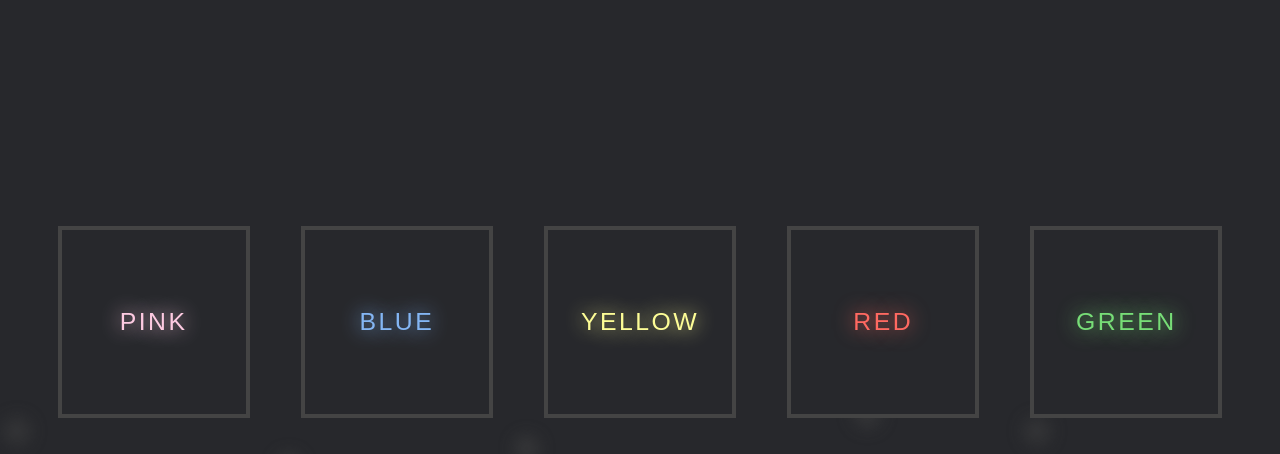
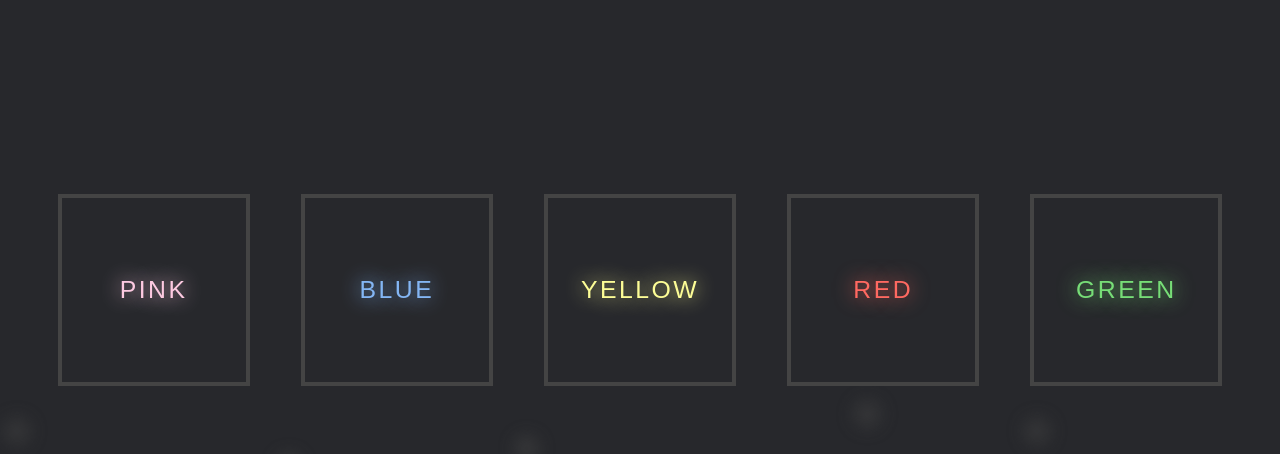
Before and after one commit to AB-Flies/colors-minigame, a plain HTML site: page index.html in a window 1280 px wide. Shown: the part 78-532 px from the top of the page. Drawn offline with Linux system fonts and the light colour scheme; a web font is replaced by a local one.

Commit message:
changed aesthetics

```diff
--- a/master.css
+++ b/master.css
@@ -21,10 +21,10 @@ body {
   overflow: hidden;
   width: 100vw;
   height: 100vh;
-  bottom: 0;
+  /* bottom: 0; */
   align-items: center;
   justify-content: center;
-
+  overflow: visible;
   gap: min(10vh, 4vw);
   flex-direction: row;
 }
```
